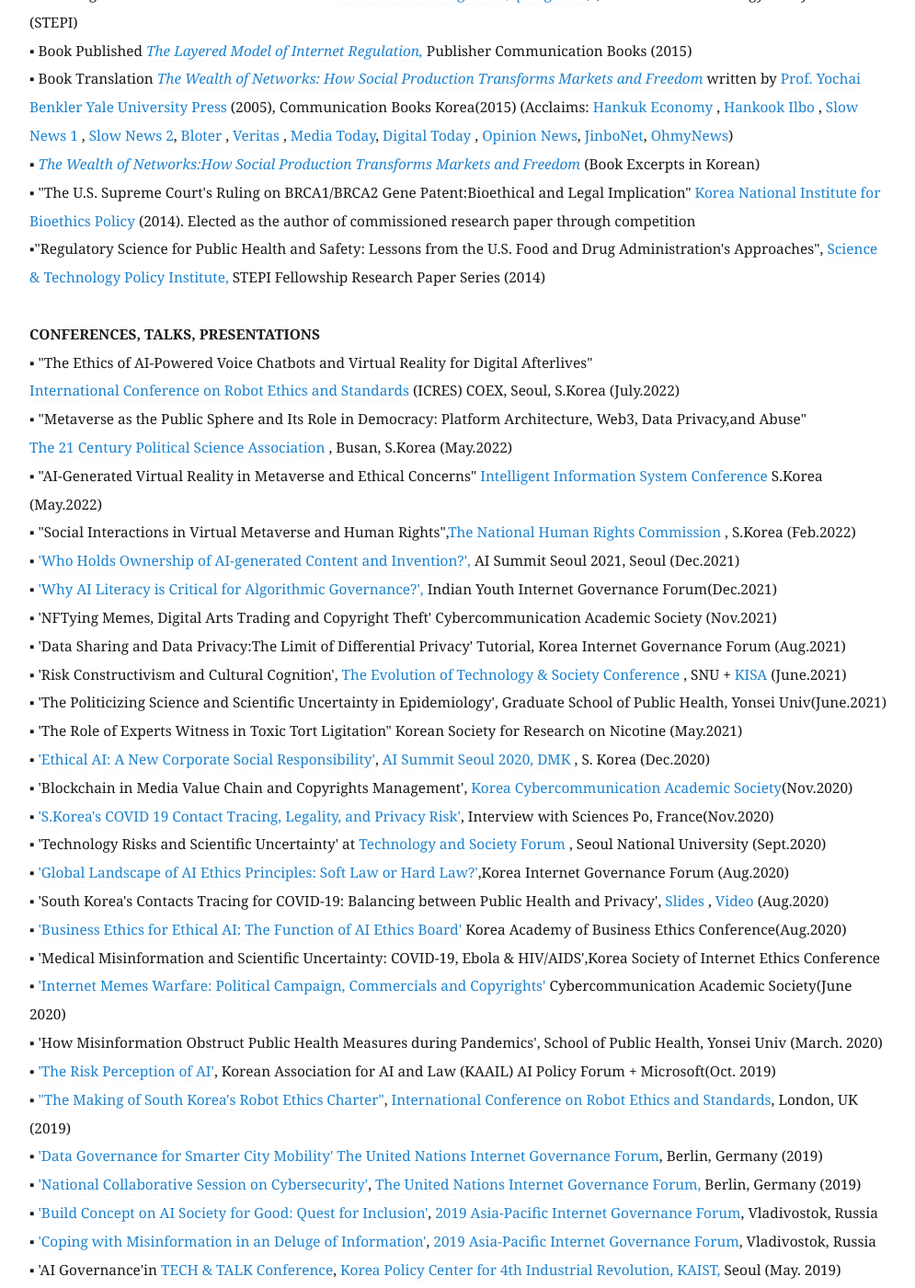
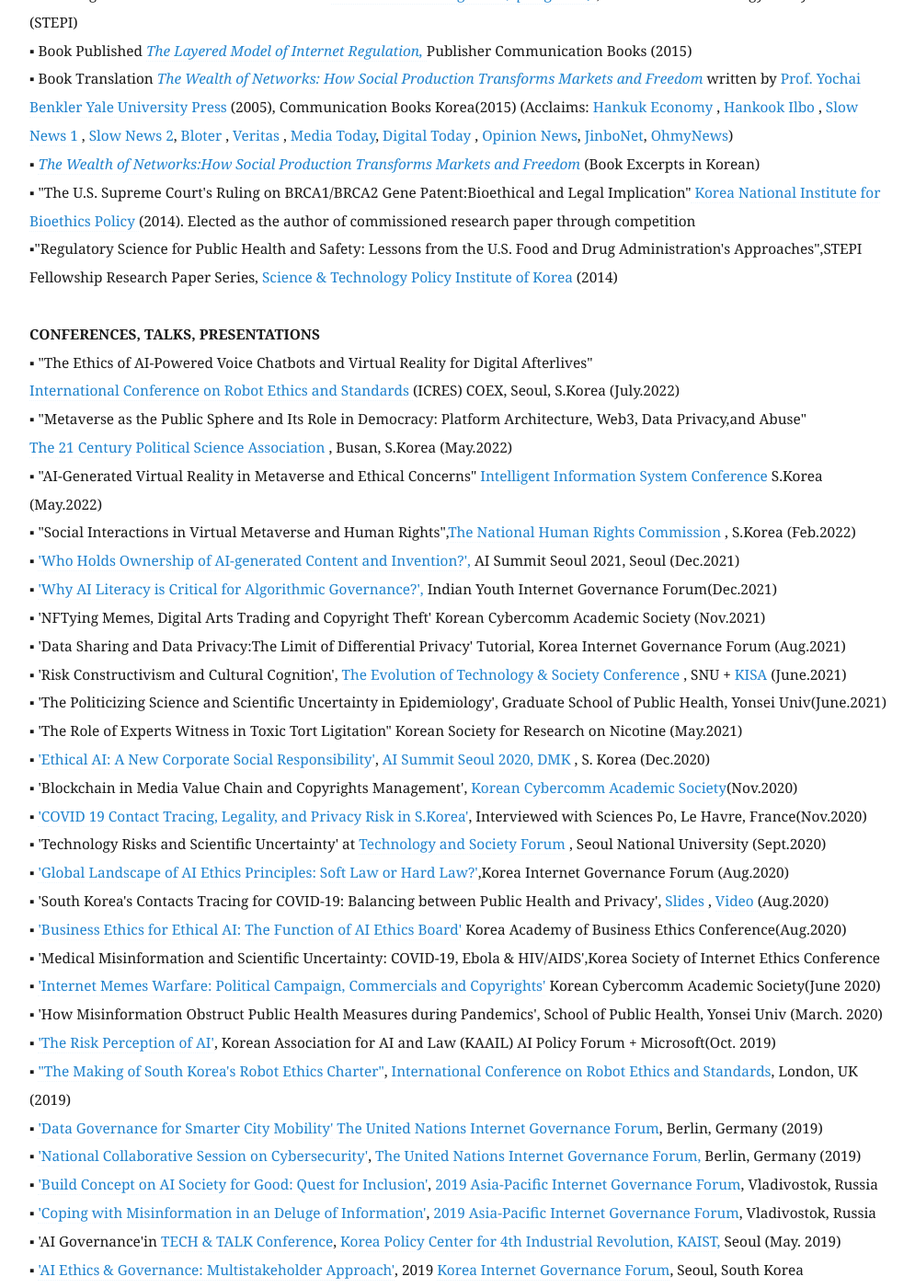
Before and after one commit to eunchangchoi/eunchangchoi.github.io, a Jekyll site: the page built from index.md, in a window 1280 px wide and 1400 px high, scrolled down 3129 px. Shown: the whole window at 92% size, without its empty margins (68-1063 px from the left). Built offline with Jekyll 4.4.1, drawn with Linux system fonts in a browser that asks for light colours.

Commit message:
Update index.md

```diff
--- a/index.md
+++ b/index.md
@@ -68,7 +68,7 @@
 ▪ Book Translation <a href="https://www.kyobobook.co.kr/product/detailViewKor.laf?mallGb=KOR&ejkGb=KOR&barcode=9791130435473"> <i> The Wealth of Networks: How Social Production Transforms Markets and Freedom </i> </a> written by <a href="https://hls.harvard.edu/faculty/directory/10071/Benkler"> Prof. Yochai Benkler </a> <a href="http://www.benkler.org/Benkler_Wealth_Of_Networks.pdf"> Yale University Press</a> (2005), Communication Books Korea(2015) (Acclaims: <a href="https://hankyung.com/life/article/2015041693541"> Hankuk Economy </a>, <a href="https://hankookilbo.com/News/Read/201504171632164530"> Hankook Ilbo </a>, <a href="https://slownews.kr/50013"> Slow News 1 </a>, <a href="https://slownews.kr/50036"> Slow News 2</a>, <a href="https://www.bloter.net/archives/241128"> Bloter </a>, <a href="https://www.veritas-a.com/news/articleView.html?idxno=164861"> Veritas </a>, <a href="https://www.mediatoday.co.kr/news/articleView.html?idxno=125603"> Media Today</a>, <a href="https://www.digitaltoday.co.kr/news/articleView.html?idxno=65605"> Digital Today </a>, <a href="https://www.opinionnews.co.kr/news/articleView.html?idxno=18408"> Opinion News</a>,<a href="https://act.jinbo.net/wp/8766/"> JinboNet</a>, <a href="https://www.ohmynews.com/nws_web/mobile/at_pg.aspx?cntn_cd=a0002543828"> OhmyNews</a>) <br>
 ▪ <a href="http://wealthofnetworks.kr"> <i>The Wealth of Networks:How Social Production Transforms Markets and Freedom</i> </a> (Book Excerpts in Korean) <br>
 ▪ "The U.S. Supreme Court's Ruling on BRCA1/BRCA2 Gene Patent:Bioethical and Legal Implication"<a href="https://lst.go.kr/eng/index.do"> Korea National Institute for Bioethics Policy </a>(2014). Elected as the author of commissioned research paper through competition <br>
-▪"Regulatory Science for Public Health and Safety: Lessons from the U.S. Food and Drug Administration's Approaches",<a href="https://www.stepi.re.kr/site/stepien/main.do"> Science & Technology Policy Institute, </a>STEPI Fellowship Research Paper Series (2014)<br>
+▪"Regulatory Science for Public Health and Safety: Lessons from the U.S. Food and Drug Administration's Approaches",STEPI Fellowship Research Paper Series,<a href="https://www.stepi.re.kr/site/stepien/main.do"> Science & Technology Policy Institute of Korea</a> (2014)<br>
      <br>
  <strong> CONFERENCES, TALKS, PRESENTATIONS </strong> <br>
 ▪ "The Ethics of AI-Powered Voice Chatbots and Virtual Reality for Digital Afterlives" <br>
@@ -78,20 +78,20 @@
 ▪ "Social Interactions in Virtual Metaverse and Human Rights",<a href="https://www.humanrights.go.kr/site/main/index002">The National Human Rights Commission </a>, S.Korea (Feb.2022)<br>
 ▪ <a href="https://aisummit.co.kr/agenda_2021-2/">'Who Holds Ownership of AI-generated Content and Invention?',</a> AI Summit Seoul 2021, Seoul (Dec.2021)<br>
 ▪ <a href="https://youthigf.in/2021/12/02/agenda/">'Why AI Literacy is Critical for Algorithmic Governance?',</a> Indian Youth Internet Governance Forum(Dec.2021)<br>
-▪ 'NFTying Memes, Digital Arts Trading and Copyright Theft' Cybercommunication Academic Society (Nov.2021) <br>
+▪ 'NFTying Memes, Digital Arts Trading and Copyright Theft' Korean Cybercomm Academic Society (Nov.2021) <br>
 ▪ 'Data Sharing and Data Privacy:The Limit of Differential Privacy' Tutorial, Korea Internet Governance Forum (Aug.2021) <br>
 ▪ 'Risk Constructivism and Cultural Cognition', <a href="http://cis.snu.ac.kr/sub2/2_2_6_2.php?mode=view&number=1509&b_name=meet1_2">The Evolution of Technology & Society Conference </a>, SNU + <a href="https://www.kisa.or.kr"> KISA</a> (June.2021)<br>
 ▪ 'The Politicizing Science and Scientific Uncertainty in Epidemiology', Graduate School of Public Health, Yonsei Univ(June.2021)<br>
 ▪ 'The Role of Experts Witness in Toxic Tort Ligitation" Korean Society for Research on Nicotine (May.2021)<br>
 ▪  <a href="https://aisummit.co.kr/ais2020_eun-chang-choi/?lang=en">'Ethical AI: A New Corporate Social Responsibility'</a>, <a href="https://aisummit.co.kr/?lang=en"> AI Summit Seoul 2020, </a> <a href="https://www.digitalmarketingkorea.co.kr"> DMK </a>, S. Korea (Dec.2020)<br>
-▪ 'Blockchain in Media Value Chain and Copyrights Management',<a href="http://www.cybercom.or.kr/?m=bbs&bid=notice_&uid=1134"> Korea Cybercommunication Academic Society</a>(Nov.2020)<br>
-▪  <a href="https://soundcloud.com/zion-lee-310060380/digikorea#t=22:52">'S.Korea's COVID 19 Contact Tracing, Legality, and Privacy Risk'</a>, Interview with Sciences Po, France(Nov.2020) <br>
+▪ 'Blockchain in Media Value Chain and Copyrights Management',<a href="http://www.cybercom.or.kr/?m=bbs&bid=notice_&uid=1134"> Korean Cybercomm Academic Society</a>(Nov.2020)<br>
+▪  <a href="https://soundcloud.com/zion-lee-310060380/digikorea#t=22:52">'COVID 19 Contact Tracing, Legality, and Privacy Risk in S.Korea'</a>, Interviewed with Sciences Po,  Le Havre, France(Nov.2020) <br>
 ▪  'Technology Risks and Scientific Uncertainty' at <a href="http://www.snuiis.re.kr/sub2/2_2_6_2.php"> Technology and Society Forum </a>, Seoul National University (Sept.2020)<br>
 ▪  <a href="http://www.igf.or.kr/2554">'Global Landscape of AI Ethics Principles: Soft Law or Hard Law?'</a>,Korea Internet Governance Forum (Aug.2020) <br>
 ▪  'South Korea's Contacts Tracing for COVID-19: Balancing between Public Health and Privacy', <a href="https://www.slideshare.net/secret/vlJ18LSZxcB11J"> Slides </a>, <a href="https://youtu.be/4UZlkRLKGes"> Video </a>(Aug.2020) <br>
 ▪ <a href="http://kaobe.or.kr/home/page/?pid=conference22">'Business Ethics for Ethical AI: The Function of AI Ethics Board'</a> Korea Academy of Business Ethics Conference(Aug.2020) <br>
 ▪ 'Medical Misinformation and Scientific Uncertainty: COVID-19, Ebola & HIV/AIDS',Korea Society of Internet Ethics Conference<br>
-▪  <a href="https://www.slideshare.net/EunChangChoi/internet-meme-warfare-political-propaganda-commercial-ads-copyright-lawsuits"> 'Internet Memes Warfare: Political Campaign, Commercials and Copyrights'</a> Cybercommunication Academic Society(June 2020)<br>
+▪  <a href="https://www.slideshare.net/EunChangChoi/internet-meme-warfare-political-propaganda-commercial-ads-copyright-lawsuits"> 'Internet Memes Warfare: Political Campaign, Commercials and Copyrights'</a> Korean Cybercomm Academic Society(June 2020)<br>
 ▪ 'How Misinformation Obstruct Public Health Measures during Pandemics', School of Public Health, Yonsei Univ (March. 2020)<br>
 ▪ <a href="https://bit.ly/36qHFoj">'The Risk Perception of AI'</a>, Korean Association for AI and Law (KAAIL) AI Policy Forum + Microsoft(Oct. 2019) <br>
 ▪ <a href="https://clawar.org/wp-content/uploads/2019/11/ICRES2019_p64_paper_4.pdf">"The Making of South Korea's Robot Ethics Charter"</a>, <a href="https://clawar.org/conference-proceedings/icres-conference/icres-2019-proceedings/"> International Conference on Robot Ethics and Standards</a>, London, UK (2019)<br>
```
